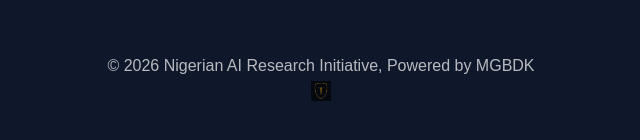
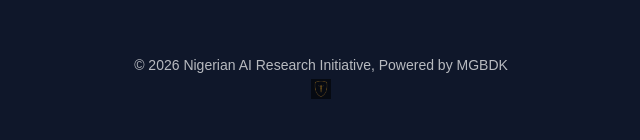
Before and after one commit to chkwnonso/Survey, a website: page public/index.html in a window 1280 px wide. Shown: the part 484-624 px from the top of the page, 319-959 px from the left. Drawn offline with Linux system fonts and the light colour scheme.

Commit message:
Improved academic style footer with MGBDK logo

```diff
--- a/public/style.css
+++ b/public/style.css
@@ -34,6 +34,7 @@ background:#2563eb;
 footer{
 margin-top:60px;
 opacity:0.7;
+font-size:14px;
 }
 
 /* --- MGBDK Logo Section --- */
@@ -46,7 +47,7 @@ margin-top:10px;
 .mgbdk-logo{
 width:20px;
 margin-top:6px;
-opacity:0.9;
+opacity:0.8;
 transition:transform 0.2s ease;
 }
 
```
